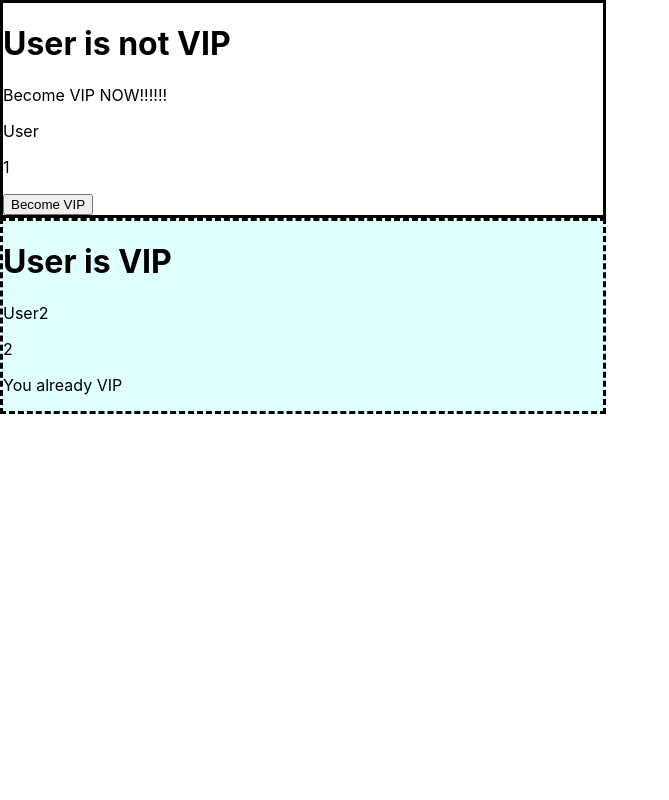
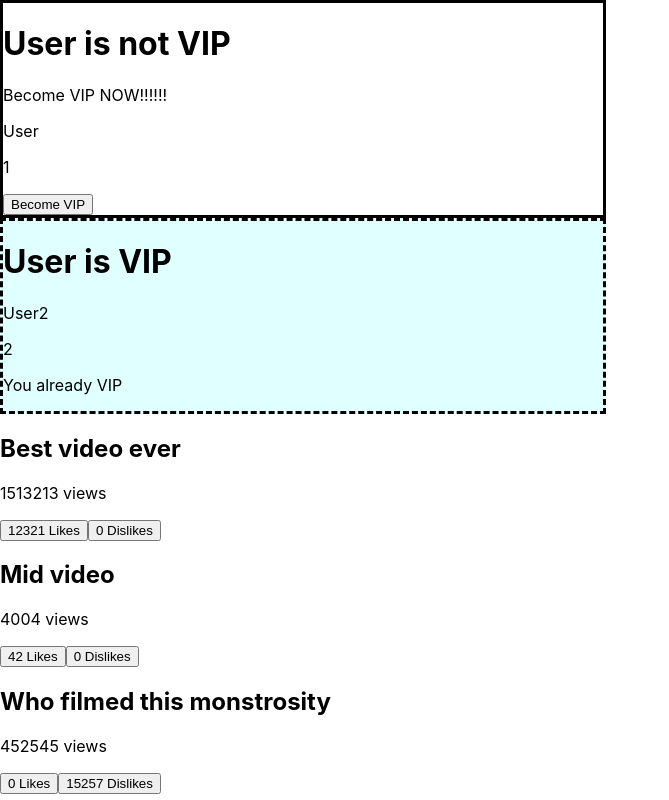
Before and after one commit to fc-fullstack-courses/pfe-2023-1-consultations, a React (Create React App) app: page / in a window 1280 px wide. Shown: the whole page, without its empty margins (0-669 px from the left). Built offline with nearby package versions, Linux system fonts and the light colour scheme.

Commit message:
Add list examples

```diff
--- a/src/App.js
+++ b/src/App.js
@@ -1,5 +1,6 @@
 import './App.css';
 import UserCard from './components/UserCard';
+import VideoList from './components/VideoList';
 
 const user1 = {
   id: 1,
@@ -20,6 +21,7 @@ function App() {
     <div>
       <UserCard user={user1}/>
       <UserCard user={user2}/>
+      <VideoList />
     </div>
   );
 }
--- /dev/null
+++ b/src/components/VideoList/index.jsx
@@ -0,0 +1,58 @@
+import React, { Component } from 'react';
+
+class VideoList extends Component {
+  constructor(props) {
+    super(props);
+
+    this.state = {
+      videos: [
+        {
+          id: 1,
+          title: 'Best video ever',
+          views: 1513213,
+          likes: 12321,
+          dislikes: null,
+        },
+        {
+          id: 2,
+          title: 'Mid video',
+          views: 4004,
+          likes: 42,
+          dislikes: null,
+        },
+        {
+          id: 3,
+          title: 'Who filmed this monstrosity',
+          views: 452545,
+          likes: 0,
+          dislikes: 15257,
+        },
+      ],
+    };
+  }
+
+  mapVideo = (video) => (
+    <article key={video.id}>
+      <h2>{video.title}</h2>
+      <p>{video.views} views</p>
+      <div>
+        <button>{video.likes} Likes</button>
+        <button>
+          {video.dislikes !== null ? video.dislikes : 0} Dislikes
+        </button>
+      </div>
+    </article>
+  )
+
+  render() {
+    const { videos } = this.state;
+
+    const videoElems = videos.map(this.mapVideo);
+
+    return <div>
+      {videoElems}
+    </div>;
+  }
+}
+
+export default VideoList;
```
Also changed, not shown: src/components/VideoList/style.css (added).
